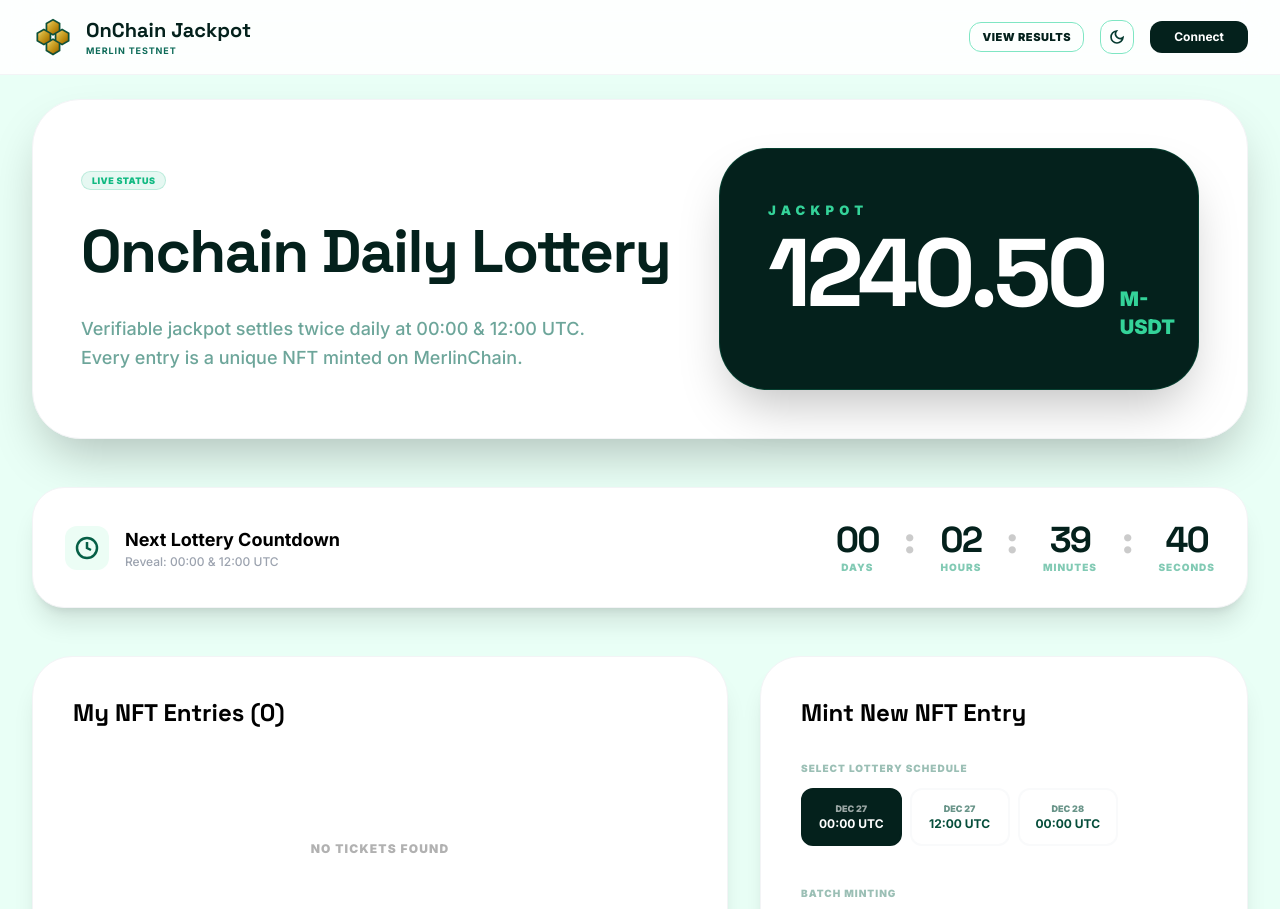
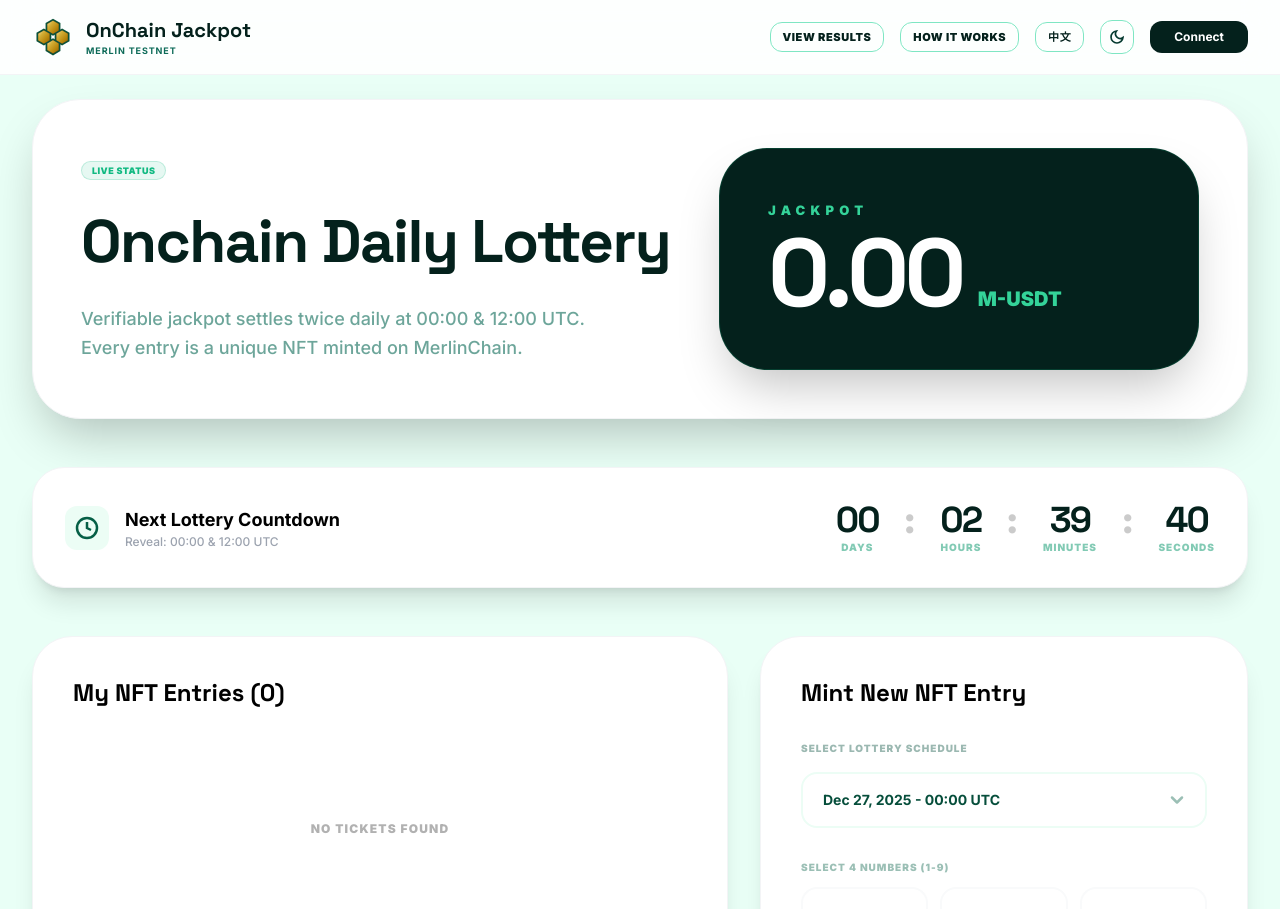
Before and after one commit to ShizzyOnChain/OnChain-Jackpot, a React (Vite) app: page / in a window 1280 px wide. Shown: the top 909 px of the page. Built offline with nearby package versions, Linux system fonts and the light colour scheme.

Commit message:
feat: Add explanation steps for jackpot process
Introduce a new `Step` component to visually guide users through the daily jackpot process, enhancing clarity and user experience. This includes numbered steps with titles and descriptions. Also, reset the initial jackpot value to 0.00 for deployment.

```diff
--- a/index.tsx
+++ b/index.tsx
@@ -104,6 +104,16 @@ const TimeDisplay = ({ value, label }: { value: string, label: string }) => (
   </div>
 );
 
+function Step({ num, title, desc }: { num: number; title: string; desc: string }) {
+  return (
+    <div className="flex flex-col items-center text-center">
+      <div className="h-12 w-12 rounded-2xl bg-emerald-100 dark:bg-emerald-500 text-emerald-800 dark:text-[#04211C] flex items-center justify-center font-black text-xl mb-4">{num}</div>
+      <h4 className="font-bold mb-2 text-sm text-[#04211C] dark:text-white">{title}</h4>
+      <p className="text-[11px] text-emerald-900/60 dark:text-white/40 leading-relaxed font-medium">{desc}</p>
+    </div>
+  );
+}
+
 // --- MAIN APP ---
 function App() {
   const [lang, setLang] = useState<'en' | 'zh'>('en');
@@ -111,9 +121,11 @@ function App() {
   const [account, setAccount] = useState<string | null>(null);
   const [chainId, setChainId] = useState<string | null>(null);
   const [selectedNumbers, setSelectedNumbers] = useState<number[]>([]);
-  const [mintQuantity, setMintQuantity] = useState(1);
-  const [jackpot, setJackpot] = useState(1240.50);
+
+  // RESET FOR DEPLOYMENT
+  const [jackpot, setJackpot] = useState(0.00);
   const [referralBalance, setReferralBalance] = useState({ total: 0.00, available: 0.00 });
+
   const [now, setNow] = useState(new Date());
   const [txStatus, setTxStatus] = useState<'idle' | 'awaiting' | 'mining' | 'success' | 'error'>('idle');
 
@@ -122,7 +134,6 @@ function App() {
   const [showProfileModal, setShowProfileModal] = useState(false);
   const [isEditingProfile, setIsEditingProfile] = useState(false);
   const [tickets, setTickets] = useState<any[]>([]);
-  const fileInputRef = useRef<HTMLInputElement>(null);
 
   const [profile, setProfile] = useState({
     username: "LuckyPlayer",
@@ -138,7 +149,7 @@ function App() {
     en: {
       title: "OnChain Jackpot", connect: "Connect", heroTitle: "Onchain Daily Lottery",
       heroSubtitle: "Verifiable jackpot settles twice daily at 00:00 & 12:00 UTC. Every entry is a unique NFT minted on MerlinChain.",
-      mintTitle: "Mint New NFT Entry", selectSchedule: "SELECT LOTTERY SCHEDULE", batchMint: "BATCH MINTING",
+      mintTitle: "Mint New NFT Entry", selectSchedule: "SELECT LOTTERY SCHEDULE",
       select4: "SELECT 4 NUMBERS (1-9)", randomize: "Randomize", purchase: "Mint NFT Ticket",
       viewResults: "VIEW RESULTS", howItWorks: "HOW IT WORKS", countdownTitle: "Next Lottery Countdown", countdownSub: "Reveal: 00:00 & 12:00 UTC",
       myTickets: "My NFT Entries", profile: "Profile", referral: "Referral & Rewards", logout: "Logout",
@@ -157,12 +168,12 @@ function App() {
       rule3: "Jackpot is shared among all winners of that specific lottery window.",
       rule4: "Referral fees (0.02 M-USDT) are paid instantly upon successful minting.",
       disclaimer: "Legal Disclaimer", disclaimerText: "OnChain Jackpot is an experimental verifiable game of chance. Participating in lotteries involves financial risk.",
-      available: "Available to Claim", claimAll: "Claim All Rewards"
+      available: "Available to Claim", claimAll: "Claim All Rewards", editProfile: "Edit Profile"
     },
     zh: {
       title: "链上大奖", connect: "连接", heroTitle: "链上每日彩票",
       heroSubtitle: "可验证奖池每日 00:00 和 12:00 UTC 定时结算。每一张投注都是在 MerlinChain 上铸造的唯一 NFT。",
-      mintTitle: "铸造新 NFT 投注", selectSchedule: "选择开奖时间", batchMint: "批量铸造",
+      mintTitle: "铸造新 NFT 投注", selectSchedule: "选择开奖时间",
       select4: "选择 4 个数字 (1-9)", randomize: "随机生成", purchase: "铸造 NFT 彩票",
       viewResults: "查看结果", howItWorks: "运作方式", countdownTitle: "下次开奖倒计时", countdownSub: "开奖时间: 00:00 & 12:00 UTC",
       myTickets: "我的投注", profile: "个人中心", referral: "推荐奖励", logout: "断开连接",
@@ -181,7 +192,7 @@ function App() {
       rule3: "奖池由该特定开奖时段的所有中奖者平分。",
       rule4: "成功铸造后，推荐费 (0.02 M-USDT) 将立即支付。",
       disclaimer: "法律声明", disclaimerText: "OnChain Jackpot 是一款实验性的几率游戏。参与彩票涉及财务风险。",
-      available: "可领取金额", claimAll: "领取所有奖励"
+      available: "可领取金额", claimAll: "领取所有奖励", editProfile: "编辑资料"
     }
   };
 
@@ -224,20 +235,18 @@ function App() {
     const slots = [];
     const base = new Date();
     base.setUTCMinutes(0, 0, 0);
-    // Find next drawings at 00:00 and 12:00 UTC
     for (let i = 0; i < 48; i++) {
       const d = new Date(Date.UTC(base.getUTCFullYear(), base.getUTCMonth(), base.getUTCDate(), base.getUTCHours() + i, 0, 0, 0));
       if (d.getUTCHours() === 0 || d.getUTCHours() === 12) {
         if (d.getTime() > Date.now()) slots.push(d.getTime());
       }
-      if (slots.length >= 3) break; // Limit to next 3
+      if (slots.length >= 3) break;
     }
     return slots;
   }, [now.getUTCDate(), now.getUTCHours()]);
 
   const [selectedSlot, setSelectedSlot] = useState(lotterySlots[0]);
 
-  // Ensure selected slot stays valid when lotterySlots updates after a drawing
   useEffect(() => {
     if (lotterySlots.length > 0 && (!selectedSlot || !lotterySlots.includes(selectedSlot))) {
       setSelectedSlot(lotterySlots[0]);
@@ -254,7 +263,6 @@ function App() {
   const runLiveLotterySequence = useCallback(async () => {
     setLotteryPhase(0);
     setLiveLotteryNumbers([null, null, null, null]);
-    // Determine the last drawing time (either 00:00 or 12:00 UTC)
     const base = new Date();
     base.setUTCMinutes(0, 0, 0);
     let lastSettled;
@@ -263,7 +271,6 @@ function App() {
     } else {
       lastSettled = new Date(Date.UTC(base.getUTCFullYear(), base.getUTCMonth(), base.getUTCDate(), 0, 0, 0)).getTime();
     }
-    // If we're right at the drawing, use the one before it to ensure "settled" data
     if (Date.now() - lastSettled < 60000) lastSettled -= (12 * 3600 * 1000);
 
     const finalNumbers = getWinningNumbersForSlot(lastSettled);
@@ -283,27 +290,13 @@ function App() {
   useEffect(() => { if (showResultsModal) runLiveLotterySequence(); }, [showResultsModal]);
 
   const connectWallet = async () => {
-  if (!window.ethereum) {
-    alert("MetaMask not detected. Open this site in a browser with MetaMask.");
-    return;
-  }
+    if (window.ethereum) {
       try {
         const accs = await window.ethereum.request({ method: 'eth_requestAccounts' });
-    const first = accs?.[0] || null;
-    if (!first) {
-      alert("No wallet account returned.");
-      return;
-    }
-    setAccount(first);
-
-    const cid = await window.ethereum.request({ method: 'eth_chainId' });
-    setChainId(cid);
-  } catch (e: any) {
-    console.error(e);
-    alert(e?.message || "Wallet connection failed");
-  }
+        setAccount(accs[0]);
+      } catch (e) { console.error(e); }
+    } else alert("Install MetaMask");
   };
-
 
   const switchNetwork = async () => {
     if (!window.ethereum) return;
@@ -328,19 +321,19 @@ const connectWallet = async () => {
     if (!isCorrectChain) return switchNetwork();
     setTxStatus('mining');
     await new Promise(r => setTimeout(r, 2000));
-    const newTks = [];
-    for (let i = 0; i < mintQuantity; i++) {
-      newTks.push({
+
+    // Quantity is now always 1
+    const newTks = [{
       id: Math.random().toString(36).substring(7).toUpperCase(),
-        numbers: i === 0 ? [...selectedNumbers] : Array.from({length: 4}, () => Math.floor(Math.random() * 9) + 1),
+      numbers: [...selectedNumbers],
       slot: selectedSlot,
       timestamp: Date.now()
-      });
-    }
+    }];
+
     const updated = [...newTks, ...tickets];
     setTickets(updated);
     if (account) localStorage.setItem(`tickets_${account}`, JSON.stringify(updated));
-    setJackpot(j => j + (mintQuantity * 1.0));
+    setJackpot(j => j + 1.0);
     setTxStatus('success');
     setSelectedNumbers([]);
     setTimeout(() => setTxStatus('idle'), 3000);
@@ -352,6 +345,17 @@ const connectWallet = async () => {
       navigator.clipboard.writeText(link);
       alert("Link copied!");
     }
+  };
+
+  const formatDate = (ts: number | string) => {
+    const d = new Date(ts);
+    const locale = lang === 'en' ? 'en-US' : 'zh-CN';
+    return d.toLocaleDateString(locale, { month: 'short', day: 'numeric', year: 'numeric' });
+  };
+
+  const formatTime = (ts: number | string) => {
+    const d = new Date(ts);
+    return `${pad2(d.getUTCHours())}:${pad2(d.getUTCMinutes())} UTC`;
   };
 
   return (
@@ -369,6 +373,10 @@ const connectWallet = async () => {
             <button onClick={switchNetwork} className="px-3 py-1.5 bg-red-50 dark:bg-red-500/10 border border-red-200 dark:border-red-500/20 text-red-600 dark:text-red-400 rounded-xl text-[10px] font-black uppercase tracking-wider animate-pulse transition-all">{t.switchToTestnet}</button>
           )}
           <button onClick={() => setShowResultsModal(true)} className="px-3 py-1.5 border border-[#7FE6C3] dark:border-emerald-500/30 rounded-xl text-[9px] md:text-[11px] font-black uppercase tracking-wider text-[#04211C] dark:text-white transition-all hover:bg-emerald-50 dark:hover:bg-emerald-500/10">{t.viewResults}</button>
+          <button onClick={() => setShowGuideModal(true)} className="hidden sm:block px-3 py-1.5 border border-[#7FE6C3] dark:border-emerald-500/30 rounded-xl text-[9px] md:text-[11px] font-black uppercase tracking-wider text-[#04211C] dark:text-white transition-all hover:bg-emerald-50 dark:hover:bg-emerald-500/10">{t.howItWorks}</button>
+          <button onClick={() => setLang(lang === 'en' ? 'zh' : 'en')} className="px-3 py-1.5 border border-[#7FE6C3] dark:border-emerald-500/30 rounded-xl text-[9px] md:text-[11px] font-black uppercase tracking-wider text-[#04211C] dark:text-white transition-all hover:bg-emerald-50 dark:hover:bg-emerald-500/10">
+            {lang === 'en' ? '中文' : 'EN'}
+          </button>
           <button onClick={() => setIsDark(!isDark)} className="p-2 rounded-xl border border-[#7FE6C3] dark:border-emerald-500/30">
             {isDark ? <svg width="16" height="16" viewBox="0 0 24 24" fill="none" stroke="currentColor" strokeWidth="2.5" className="text-emerald-400"><circle cx="12" cy="12" r="5"/><line x1="12" y1="1" x2="12" y2="3"/><line x1="12" y1="21" x2="12" y2="23"/><line x1="4.22" y1="4.22" x2="5.64" y2="5.64"/><line x1="18.36" y1="18.36" x2="19.78" y2="19.78"/><line x1="1" y1="12" x2="3" y2="12"/><line x1="21" y1="12" x2="23" y2="12"/><line x1="4.22" y1="19.78" x2="5.64" y2="18.36"/><line x1="18.36" y1="5.64" x2="19.78" y2="4.22"/></svg> : <svg width="16" height="16" viewBox="0 0 24 24" fill="none" stroke="currentColor" strokeWidth="2.5" className="text-midnight"><path d="M21 12.79A9 9 0 1 1 11.21 3 7 7 0 0 0 21 12.79z"/></svg>}
           </button>
@@ -429,23 +437,22 @@ const connectWallet = async () => {
               <h2 className="text-2xl font-bold font-display mb-8 dark:text-white">{t.mintTitle}</h2>
 
               <div className="mb-8">
-                <label className="text-[10px] font-black uppercase tracking-widest text-emerald-800/40 mb-3 block">{t.selectSchedule}</label>
-                <div className="flex gap-2 overflow-x-auto pb-2 scrollbar-hide">
+                <label className="text-[10px] font-black uppercase text-emerald-900/40 mb-4 block tracking-widest">{t.selectSchedule}</label>
+                <div className="relative">
+                  <select
+                    value={selectedSlot}
+                    onChange={(e) => setSelectedSlot(Number(e.target.value))}
+                    className="w-full appearance-none px-5 py-4 rounded-2xl border-2 border-emerald-50 bg-white text-sm font-bold text-emerald-900 focus:outline-none focus:border-emerald-400 transition-all cursor-pointer"
+                  >
                     {lotterySlots.map(ts => (
-                    <button key={ts} onClick={() => setSelectedSlot(ts)} className={`flex-shrink-0 px-4 py-3 rounded-xl border-2 transition-all flex flex-col items-center min-w-[100px] ${selectedSlot === ts ? "bg-[#04211C] dark:bg-emerald-500 text-white dark:text-[#04211C] border-[#04211C] dark:border-emerald-400" : "bg-white dark:bg-transparent text-emerald-900 dark:text-white border-gray-50 dark:border-emerald-500/10 hover:border-emerald-100"}`}>
-                      <span className="text-[9px] font-black uppercase opacity-60">{new Date(ts).toLocaleDateString(undefined, { month: 'short', day: 'numeric' })}</span>
-                      <span className="text-xs font-bold">{pad2(new Date(ts).getUTCHours())}:00 UTC</span>
-                    </button>
+                      <option key={ts} value={ts}>
+                        {formatDate(ts)} - {formatTime(ts)}
+                      </option>
                     ))}
+                  </select>
+                  <div className="absolute right-5 top-1/2 -translate-y-1/2 pointer-events-none text-emerald-800/40">
+                    <svg width="20" height="20" viewBox="0 0 24 24" fill="none" stroke="currentColor" strokeWidth="3" strokeLinecap="round" strokeLinejoin="round"><path d="m6 9 6 6 6-6"/></svg>
                   </div>
-              </div>
-
-              <div className="mb-8">
-                <label className="text-[10px] font-black uppercase tracking-widest text-emerald-800/40 mb-3 block">{t.batchMint}</label>
-                <div className="grid grid-cols-3 gap-3">
-                  {[1, 5, 10].map(q => (
-                    <button key={q} onClick={() => setMintQuantity(q)} className={`py-3 rounded-xl border-2 font-black transition-all ${mintQuantity === q ? "bg-[#04211C] dark:bg-emerald-500 text-white dark:text-[#04211C] border-[#04211C] dark:border-emerald-400" : "bg-gray-50 dark:bg-emerald-500/5 border-gray-50 dark:border-emerald-500/10 text-emerald-900 dark:text-white"}`}>{q}x</button>
-                  ))}
                 </div>
               </div>
 
@@ -463,8 +470,8 @@ const connectWallet = async () => {
               </div>
 
               <div className="bg-emerald-50 dark:bg-emerald-500/5 rounded-[2rem] p-8 border dark:border-emerald-500/10">
-                <div className="flex justify-between items-center mb-6"><span className="text-[10px] font-black opacity-30 uppercase tracking-[0.2em]">{t.totalPrice}</span><span className="text-xl font-black dark:text-white">{(mintQuantity * 1.0).toFixed(2)} M-USDT</span></div>
-                <PrimaryButton onClick={handleMint} disabled={selectedNumbers.length < 4 || txStatus === 'mining'}>{account ? `${t.purchase} (${mintQuantity}x)` : t.connect}</PrimaryButton>
+                <div className="flex justify-between items-center mb-6"><span className="text-[10px] font-black opacity-30 uppercase tracking-[0.2em]">{t.totalPrice}</span><span className="text-xl font-black dark:text-white">1.00 M-USDT</span></div>
+                <PrimaryButton onClick={handleMint} disabled={selectedNumbers.length < 4 || txStatus === 'mining'}>{account ? t.purchase : t.connect}</PrimaryButton>
                 <p className="mt-4 text-[10px] text-center opacity-40 uppercase tracking-widest dark:text-white">{t.gasFeesNote}</p>
               </div>
             </div>
@@ -496,7 +503,7 @@ const connectWallet = async () => {
       {showProfileModal && (
         <div className="fixed inset-0 z-[100] flex items-center justify-center p-6 bg-black/60 backdrop-blur-sm">
           <div className="absolute inset-0" onClick={() => setShowProfileModal(false)} />
-          <div className="relative z-10 w-full max-w-4xl bg-white dark:bg-[#04211C] rounded-[2.5rem] shadow-2xl overflow-hidden animate-in zoom-in-95 duration-300">
+          <div className="relative z-10 w-full max-w-4xl bg-white dark:bg-[#04211C] rounded-[2.5rem] shadow-2xl overflow-hidden animate-in zoom-in-95 duration-300 flex flex-col max-h-[90vh]">
             <div className="p-12 border-b dark:border-emerald-500/10 bg-white dark:bg-[#04211C] flex flex-col md:flex-row items-center justify-between gap-8">
               <div className="flex items-center gap-8">
                 <img src={profile.avatarUrl} alt="Profile" className="h-32 w-32 rounded-full border-4 border-emerald-100 dark:border-emerald-500/20 shadow-lg object-cover" />
@@ -506,12 +513,12 @@ const connectWallet = async () => {
                 </div>
               </div>
               <div className="flex flex-col gap-2">
-                <PrimaryButton onClick={() => setIsEditingProfile(!isEditingProfile)} variant="outline">{isEditingProfile ? t.save : "Edit Profile"}</PrimaryButton>
+                <PrimaryButton onClick={() => setIsEditingProfile(!isEditingProfile)} variant="outline">{isEditingProfile ? t.save : t.editProfile}</PrimaryButton>
                 <PrimaryButton onClick={() => setAccount(null)} variant="warning">{t.logout}</PrimaryButton>
               </div>
             </div>
             {account && (
-              <div className="p-12 space-y-8 bg-gray-50/50 dark:bg-[#021411]/50">
+              <div className="flex-1 overflow-y-auto p-12 space-y-8 bg-gray-50/50 dark:bg-[#021411]/50 scrollbar-hide">
                 {isEditingProfile ? (
                   <div className="grid grid-cols-1 md:grid-cols-2 gap-8 animate-in fade-in slide-in-from-top-4">
                     <div className="space-y-4">
@@ -555,13 +562,48 @@ const connectWallet = async () => {
                                <span className="text-xl font-black text-emerald-400">{referralBalance.available.toFixed(2)} M-USDT</span>
                              </div>
                           </div>
-                          <PrimaryButton variant="success">{t.claimAll}</PrimaryButton>
+                          <PrimaryButton variant="success" disabled={referralBalance.available <= 0}>{t.claimAll}</PrimaryButton>
                        </div>
                     </div>
                   </section>
                 )}
               </div>
             )}
+          </div>
+        </div>
+      )}
+
+      {/* HOW IT WORKS MODAL */}
+      {showGuideModal && (
+        <div className="fixed inset-0 z-[100] flex items-center justify-center p-4 md:p-6 bg-black/60 backdrop-blur-sm">
+          <div className="absolute inset-0" onClick={() => setShowGuideModal(false)} />
+          <div className="relative z-10 w-full max-w-4xl bg-white dark:bg-[#04211C] rounded-[2rem] md:rounded-[2.5rem] shadow-2xl overflow-hidden flex flex-col max-h-[90vh] animate-in zoom-in-95 duration-300">
+            <div className="p-6 md:p-12 border-b dark:border-emerald-500/10 flex items-center justify-between">
+              <div><h2 className="text-2xl md:text-3xl font-black font-display text-[#04211C] dark:text-white">{t.howItWorks}</h2><p className="text-xs font-bold text-emerald-800/40 dark:text-emerald-400/40 uppercase tracking-widest mt-1">Platform Guide & Rules</p></div>
+              <button onClick={() => setShowGuideModal(false)} className="h-10 w-10 flex items-center justify-center rounded-full bg-emerald-50 dark:bg-emerald-500/10 text-emerald-800 dark:text-emerald-400 hover:bg-emerald-100 transition-colors"><svg width="24" height="24" viewBox="0 0 24 24" fill="none" stroke="currentColor" strokeWidth="3" strokeLinecap="round" strokeLinejoin="round"><line x1="18" y1="6" x2="6" y2="18"/><line x1="6" y1="6" x2="18" y2="18"/></svg></button>
+            </div>
+            <div className="flex-1 overflow-y-auto p-6 md:p-12 space-y-12 scrollbar-hide">
+              <div className="grid grid-cols-1 md:grid-cols-4 gap-8">
+                <Step num={1} title={t.step1Title} desc={t.step1Desc} />
+                <Step num={2} title={t.step2Title} desc={t.step2Desc} />
+                <Step num={3} title={t.step3Title} desc={t.step3Desc} />
+                <Step num={4} title={t.step4Title} desc={t.step4Desc} />
+              </div>
+              <div className="pt-8 border-t dark:border-emerald-500/10">
+                <h3 className="text-lg font-black font-display mb-6 uppercase tracking-wider text-[#04211C] dark:text-white">{t.rules}</h3>
+                <div className="grid grid-cols-1 md:grid-cols-2 gap-4">
+                  {[t.rule1, t.rule2, t.rule3, t.rule4].map((rule, i) => (
+                    <div key={i} className="flex gap-4 p-4 rounded-2xl bg-emerald-50/40 dark:bg-emerald-500/5 border border-emerald-100 dark:border-emerald-500/10 text-sm font-medium text-emerald-900/60 dark:text-white/60 leading-relaxed">
+                      <span className="flex-shrink-0 h-6 w-6 rounded-lg bg-emerald-900 dark:bg-emerald-500 text-white dark:text-[#04211C] flex items-center justify-center text-[10px] font-black">{i + 1}</span>{rule}
+                    </div>
+                  ))}
+                </div>
+              </div>
+              <div className="p-6 rounded-2xl md:rounded-3xl bg-red-50 dark:bg-red-950/20 border border-red-100 dark:border-red-500/20 shadow-sm">
+                <h3 className="text-[10px] md:text-sm font-black uppercase tracking-[0.2em] text-red-600 mb-4 flex items-center gap-2"><svg width="18" height="18" viewBox="0 0 24 24" fill="none" stroke="currentColor" strokeWidth="3" strokeLinecap="round" strokeLinejoin="round"><path d="M10.29 3.86L1.82 18a2 2 0 001.71 3h16.94a2 2 0 001.71-3L13.71 3.86a2 2 0 00-3.42 0z"/><line x1="12" y1="9" x2="12" y2="13"/><line x1="12" y1="17" x2="12.01" y2="17"/></svg>{t.disclaimer}</h3>
+                <p className="text-[10px] md:text-xs font-medium text-red-900/70 dark:text-red-300 leading-relaxed italic">{t.disclaimerText}</p>
+              </div>
+            </div>
           </div>
         </div>
       )}
```
Lines whose indentation alone changed are shown as unchanged.
